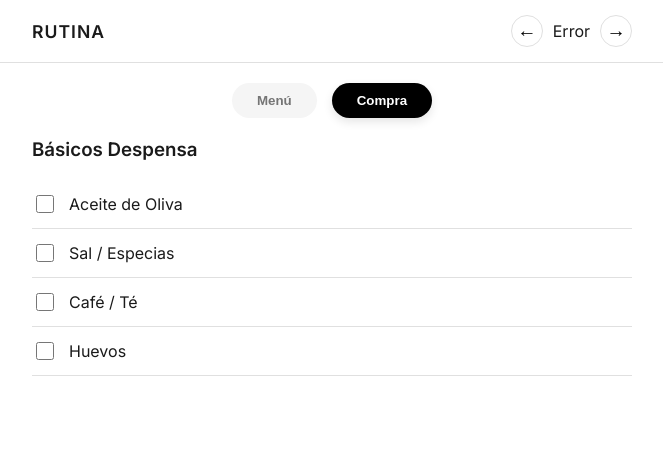
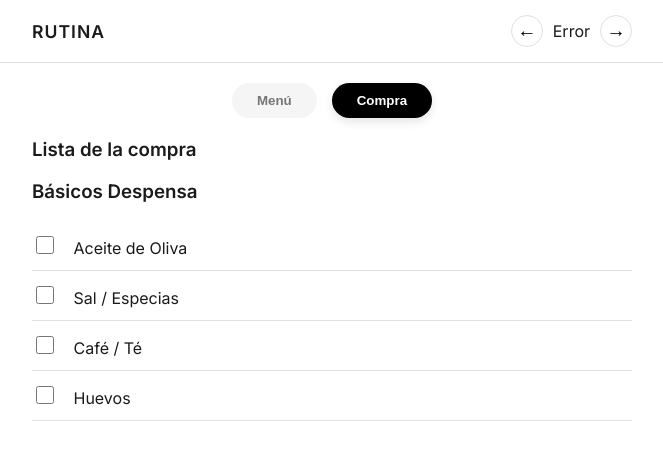
Before and after one commit to charlygus/Rutina, a plain HTML site: page index.html in a window 1280 px wide. Both pictures are taken after a click on the button "Compra". Shown: the whole page, without its empty margins (308-971 px from the left). Drawn offline with Linux system fonts and the light colour scheme; no server answers.

Commit message:
Update index.html

```diff
--- a/index.html
+++ b/index.html
@@ -32,14 +32,18 @@
 
         <div id="shopping-view" class="tab-content">
             <div class="minimal-section">
+                <h3>Lista de la compra</h3>
+                <ul id="shopping-list" class="checklist-minimal"></ul>
+            </div>
+
+            <div class="minimal-section">
                 <h3>Básicos Despensa</h3>
                 <ul class="checklist-minimal">
-                    <li><input type="checkbox" id="b1"><label for="b1"> Aceite de Oliva</label></li>
-                    <li><input type="checkbox" id="b2"><label for="b2"> Sal / Especias</label></li>
-                    <li><input type="checkbox" id="b3"><label for="b3"> Café / Té</label></li>
-                    <li><input type="checkbox" id="b4"><label for="b4"> Huevos</label></li>
+                    <li><label><input type="checkbox"> Aceite de Oliva</label></li>
+                    <li><label><input type="checkbox"> Sal / Especias</label></li>
+                    <li><label><input type="checkbox"> Café / Té</label></li>
+                    <li><label><input type="checkbox"> Huevos</label></li>
                 </ul>
-            </div>
             </div>
         </div>
     </main>
```
